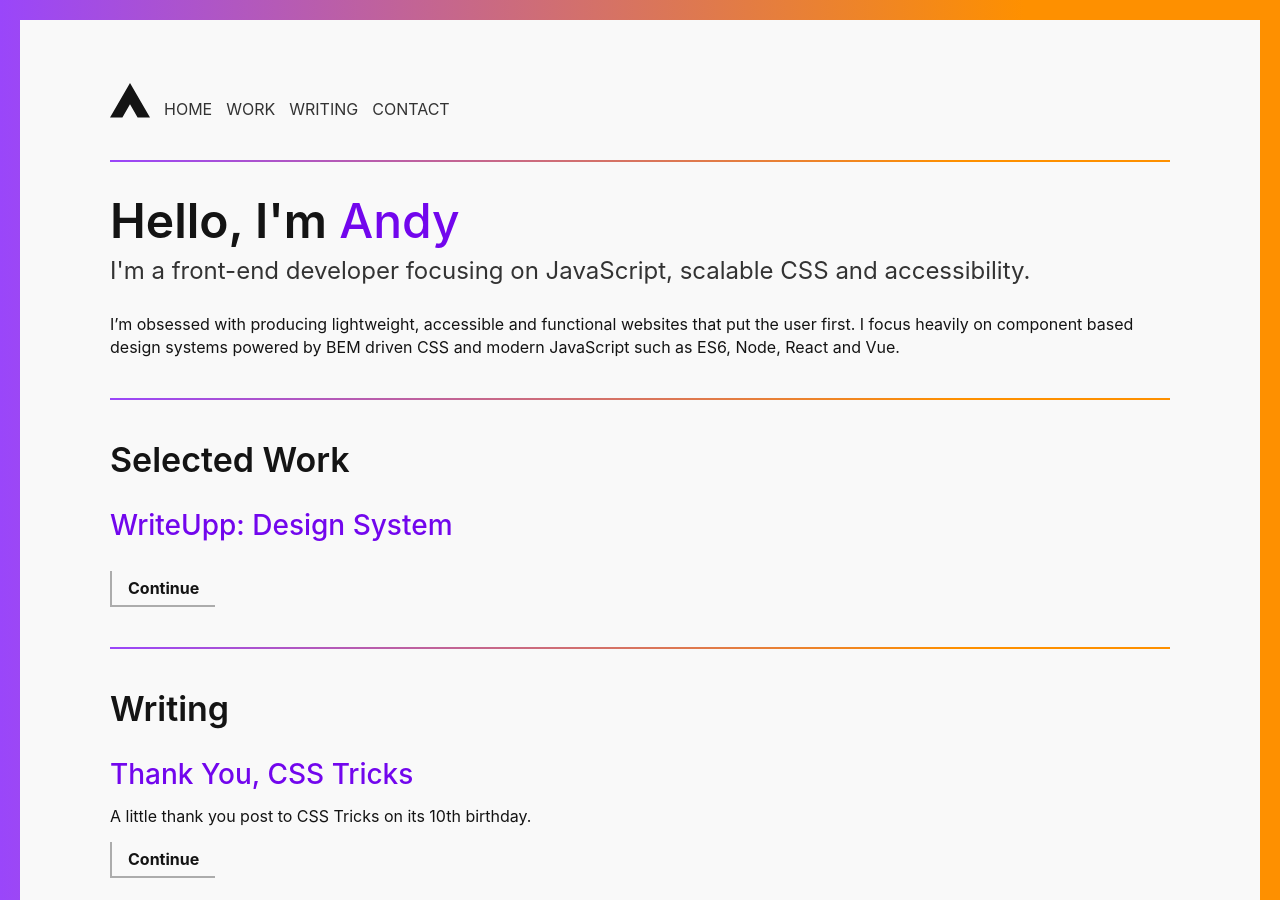
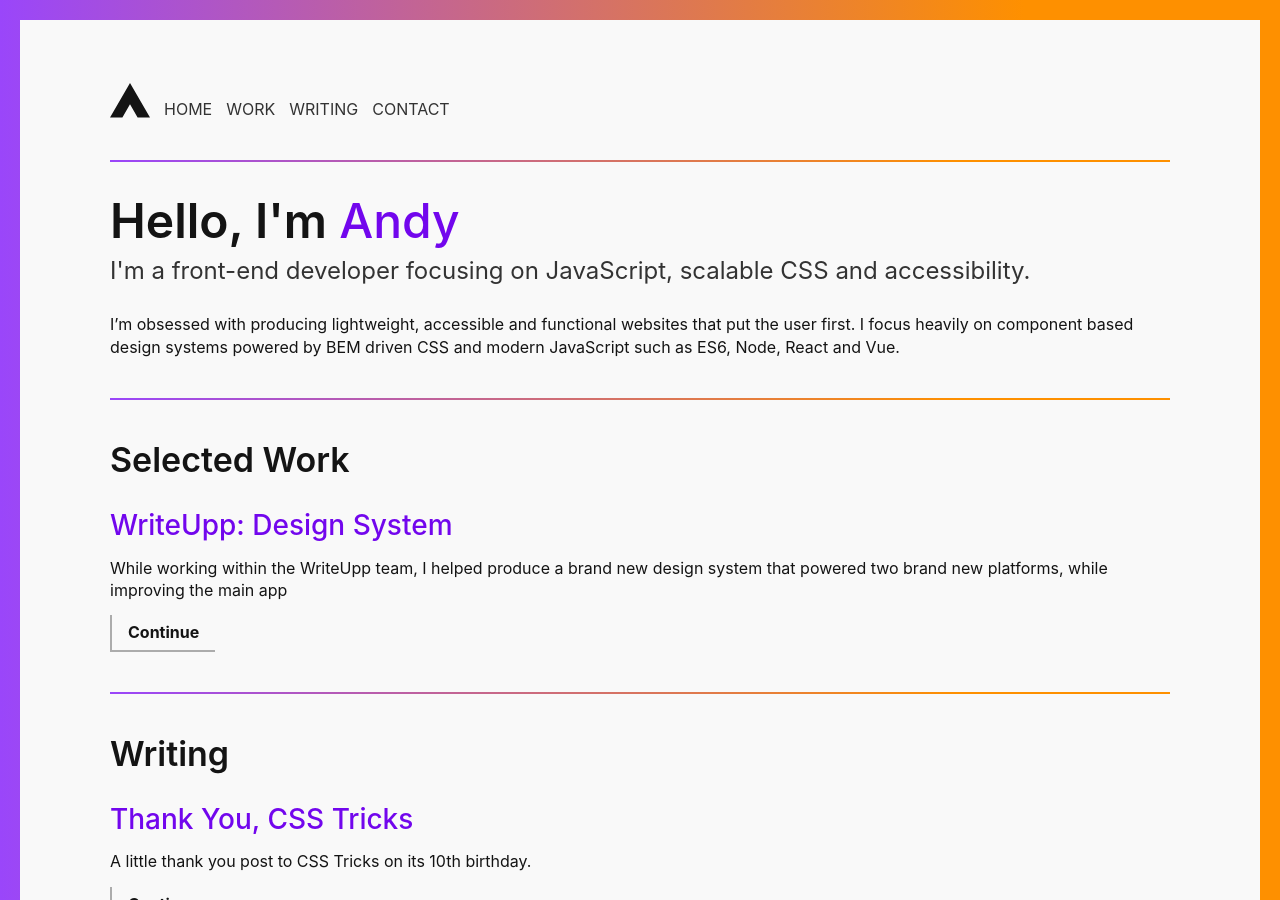
Before and after one commit to Andy-set-studio/hankchizljaw.io-legacy, a Jekyll site: the page built from index.md, in a window 1280 px wide and 900 px high. Built offline with Jekyll 4.4.1, drawn with Linux system fonts in a browser that asks for light colours.

Commit message:
Add summary to WriteUpp case study

```diff
--- a/_works/writeupp-design-system.md
+++ b/_works/writeupp-design-system.md
@@ -1,5 +1,6 @@
 ---
 title: "WriteUpp: Design System"
+summary: "While working within the WriteUpp team, I helped produce a brand new design system that powered two brand new platforms, while improving the main app"
 links:
   - text: "WriteUpp website"
     url: "https://writeupp.com"
```
